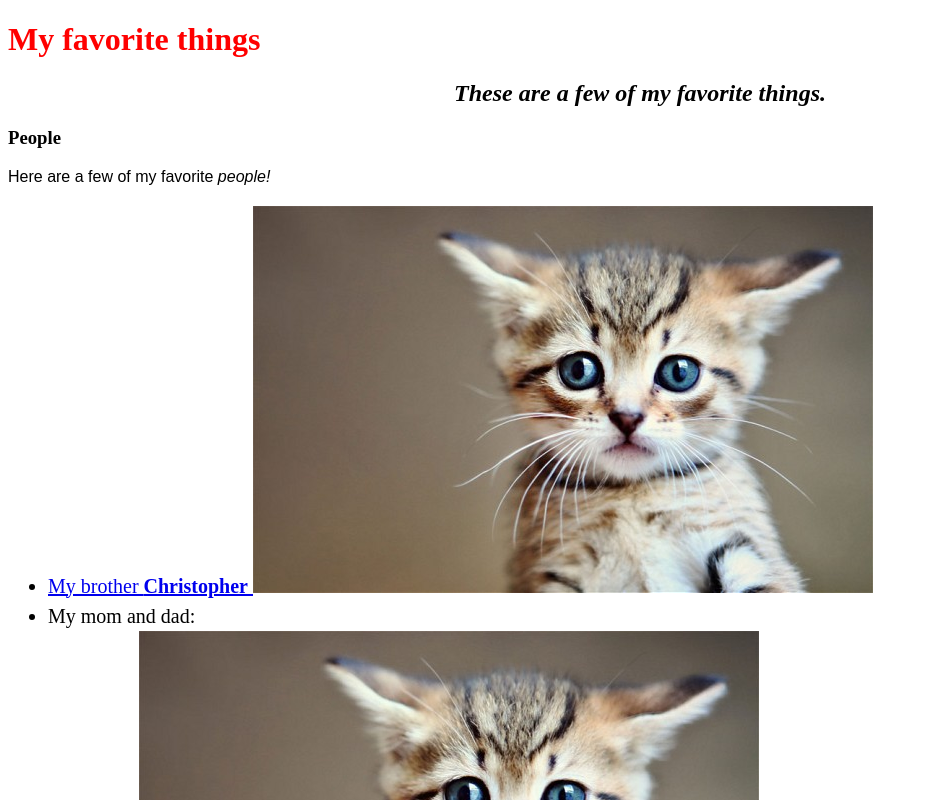
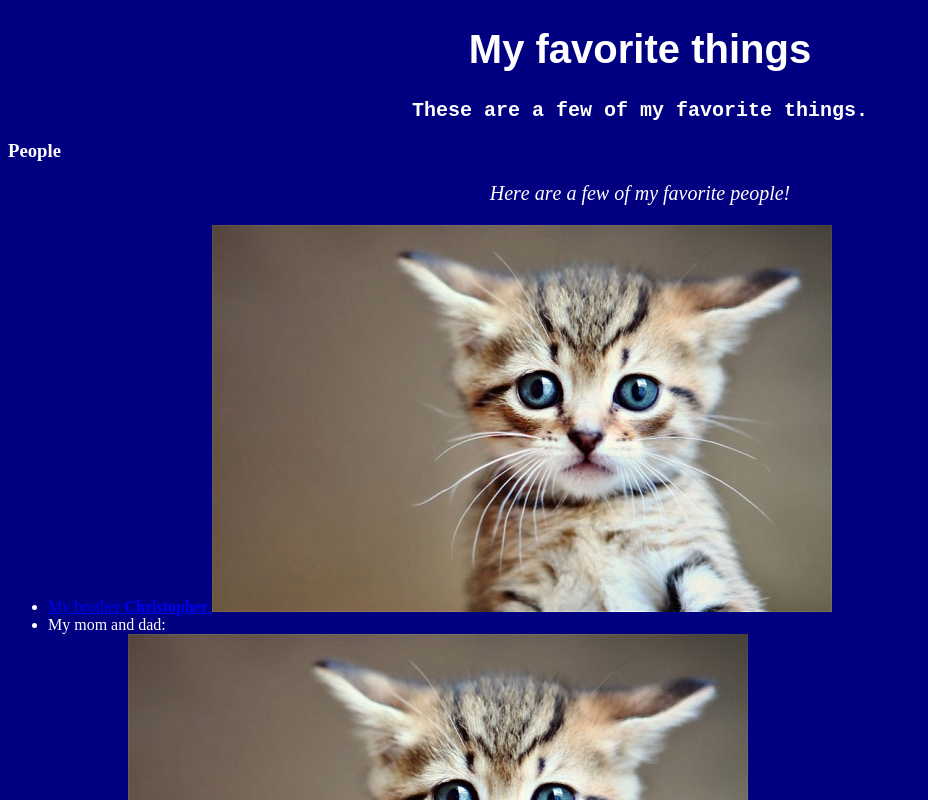
Before and after one commit to jryanconklin/epicodus-intro-my-first-webpage, a plain HTML site: page favorite-things.html in a window 1280 px wide. Shown: the top 800 px of the page, without its empty margins (0-928 px from the left). Drawn offline with Linux system fonts and the light colour scheme.

Commit message:
Add and Update Master CSS

```diff
--- a/css/styles.css
+++ /dev/null
@@ -1,18 +0,0 @@
-h1 {
-  color: red;
-}
-
-h2 {
-  font-style: italic;
-  font-weight: bold;
-  text-align: center;
-}
-
-p {
-  font-family: sans-serif;
-}
-
-ul {
-  font-size: 20px;
-  line-height: 30px;
-}
--- a/favorite-things.html
+++ b/favorite-things.html
@@ -1,7 +1,7 @@
 <!DOCTYPE html>
 <html>
   <head>
-    <link href="css/styles.css" rel="stylesheet" type="text/css">
+    <link href="css/master_style.css" rel="stylesheet" type="text/css">
     <title>Michael's favorite things.</title>
   </head>
   <body>
```
Also changed, not shown: favorite-places.html (+1 -1 lines), my-first-webpage.html (+2 -1 lines), css/master_style.css (renamed from css/places.css).
